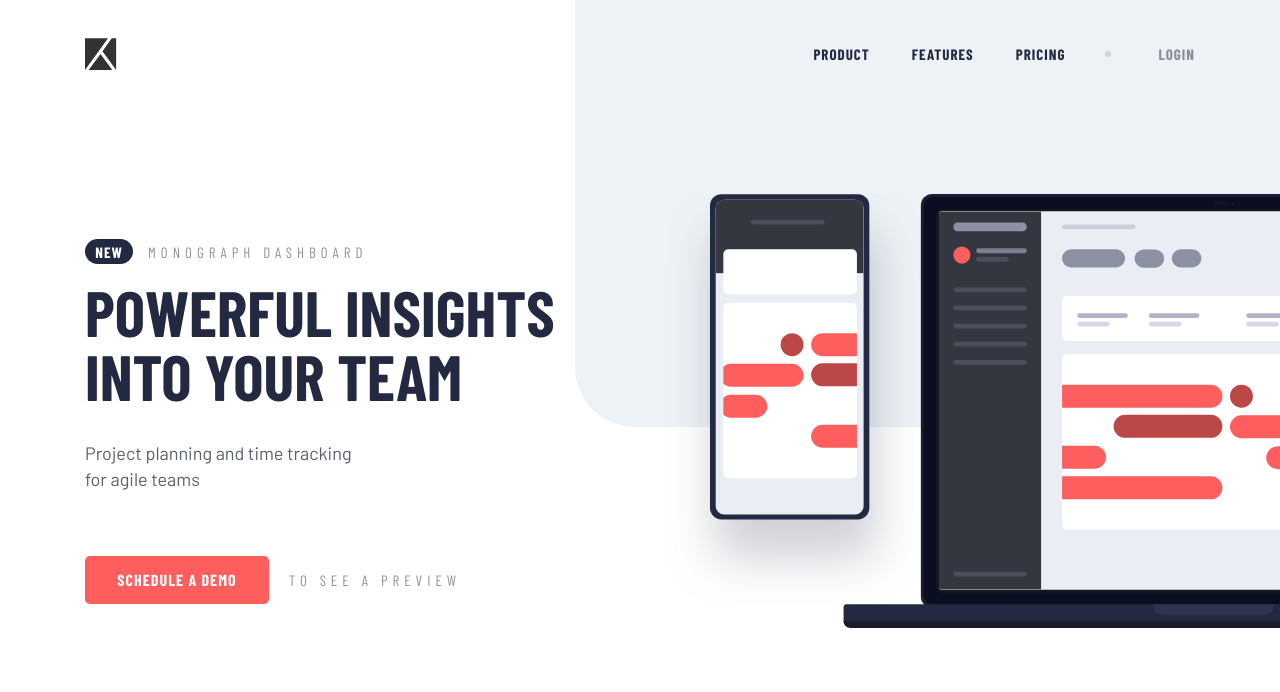
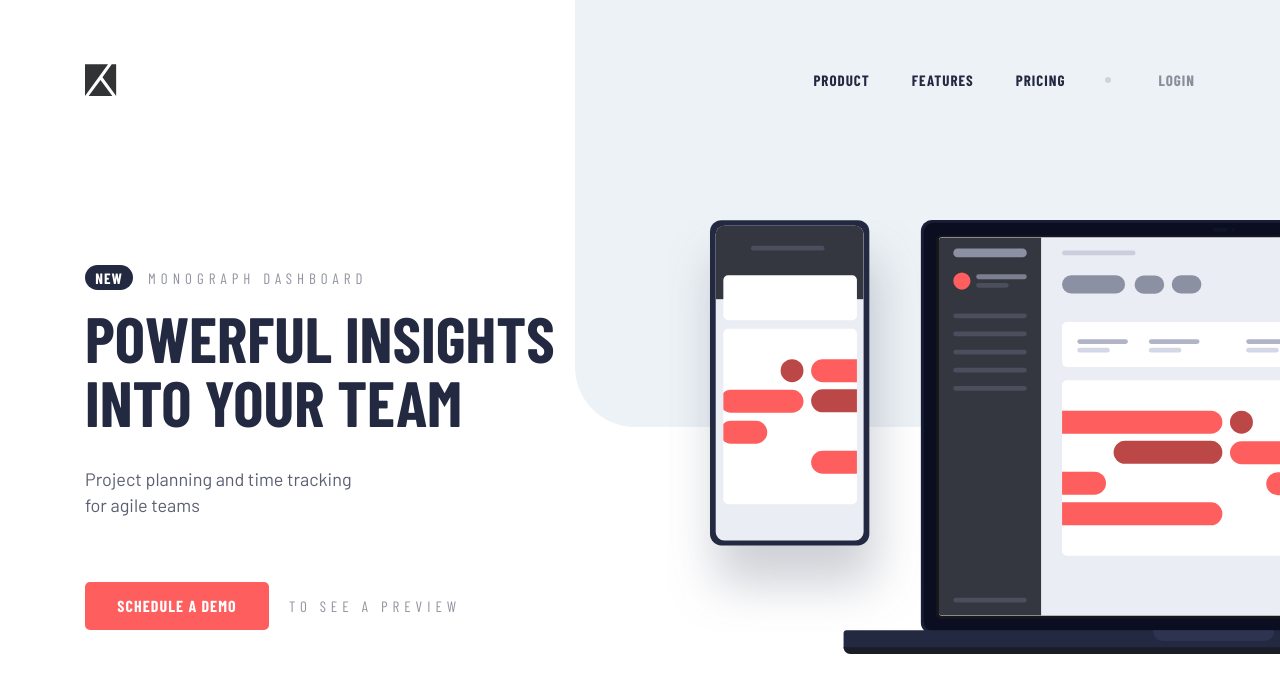
Before and after one commit to stephjoseph/project-tracking-intro-component-master, a website: page src/index.html in a window 1280 px wide. Shown: the top 692 px of the page. Drawn offline with nearby package versions, Linux system fonts and the light colour scheme.

Commit message:
Update index.html

```diff
--- a/src/index.html
+++ b/src/index.html
@@ -56,7 +56,7 @@
       >
     </nav>
     <header
-      class="z-10 mx-auto mb-16 mt-[2.375rem] w-[19.438rem] xl:mb-[7.75rem] xl:w-[69.375rem]"
+      class="z-10 mx-auto mb-16 mt-[2.375rem] w-[19.438rem] xl:mt-16 xl:mb-[7.75rem] xl:w-[69.375rem]"
     >
       <nav class="hidden items-center xl:flex">
         <a class="mr-auto" href="#" aria-label="home">
```
